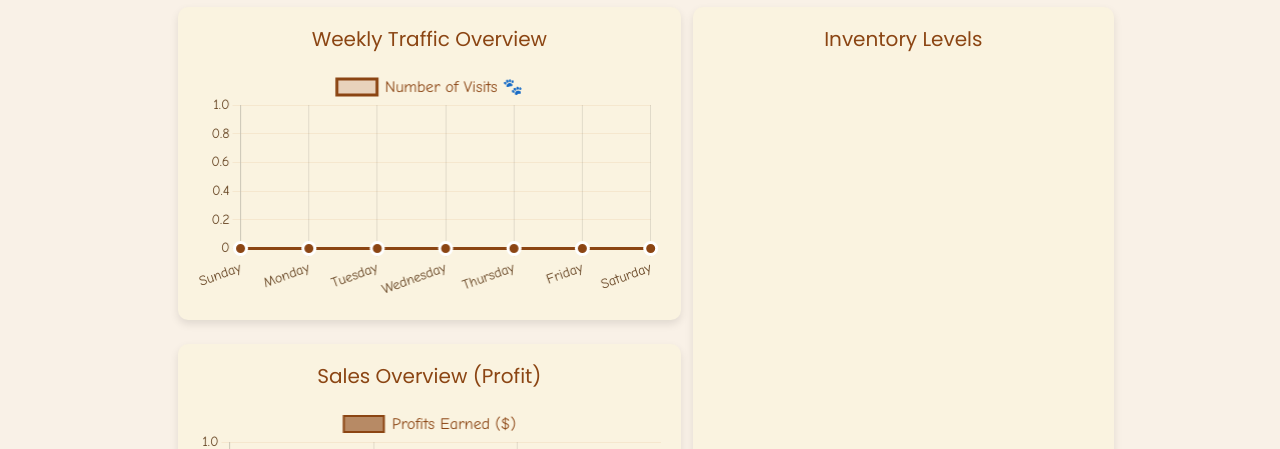
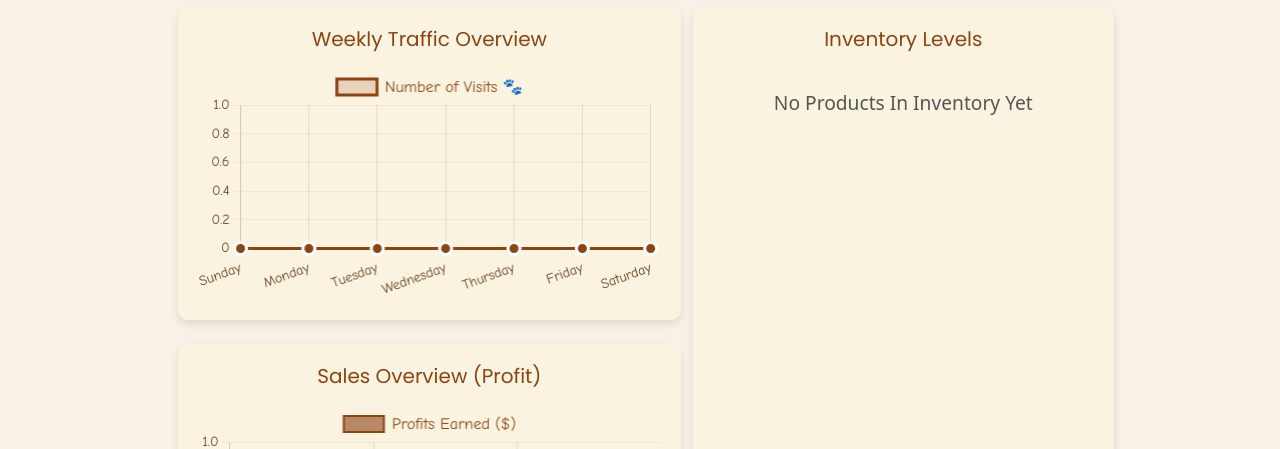
Before and after one commit to hanpeiying/PawHub, a website with bundled scripts: page public/homepage.html in a window 1280 px wide. Shown: the part 651-1100 px from the top of the page. Built offline with nearby package versions, Linux system fonts and the light colour scheme; no server answers; a web font is replaced by a local one.

Commit message:
show a message if inventory is empty for pie chart

```diff
--- a/public/homepage.html
+++ b/public/homepage.html
@@ -104,7 +104,12 @@
             <!-- Inventory Pie Chart on the right -->
             <div class="col-12 col-md-6 col-lg-4 chart-container">
                 <h3 class="chart-title">Inventory Levels</h3>
-                <canvas id="inventoryPieChart"></canvas>
+                <div v-if="inventoryItems.length > 0">
+                    <canvas id="inventoryPieChart"></canvas>
+                </div>
+                <div v-else class="no-inventory">
+                    <p>No Products In Inventory Yet</p>
+                </div>
             </div>
         </div>
     </div>
```
